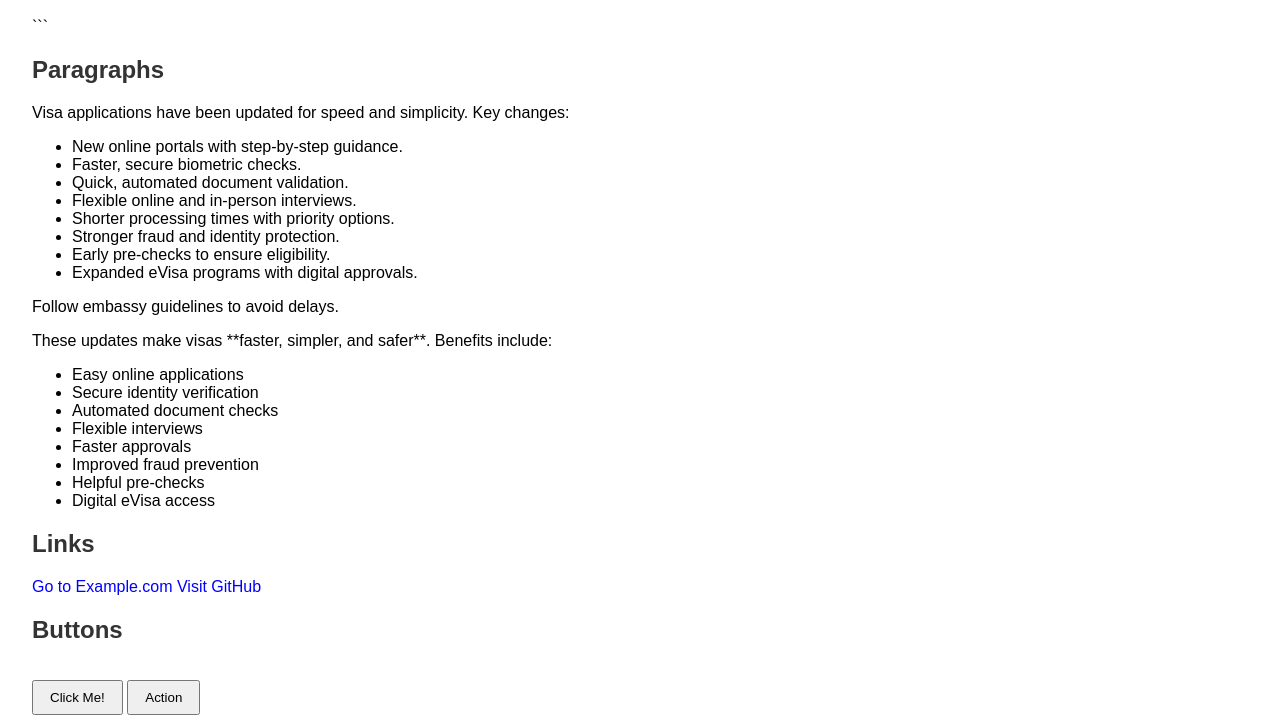
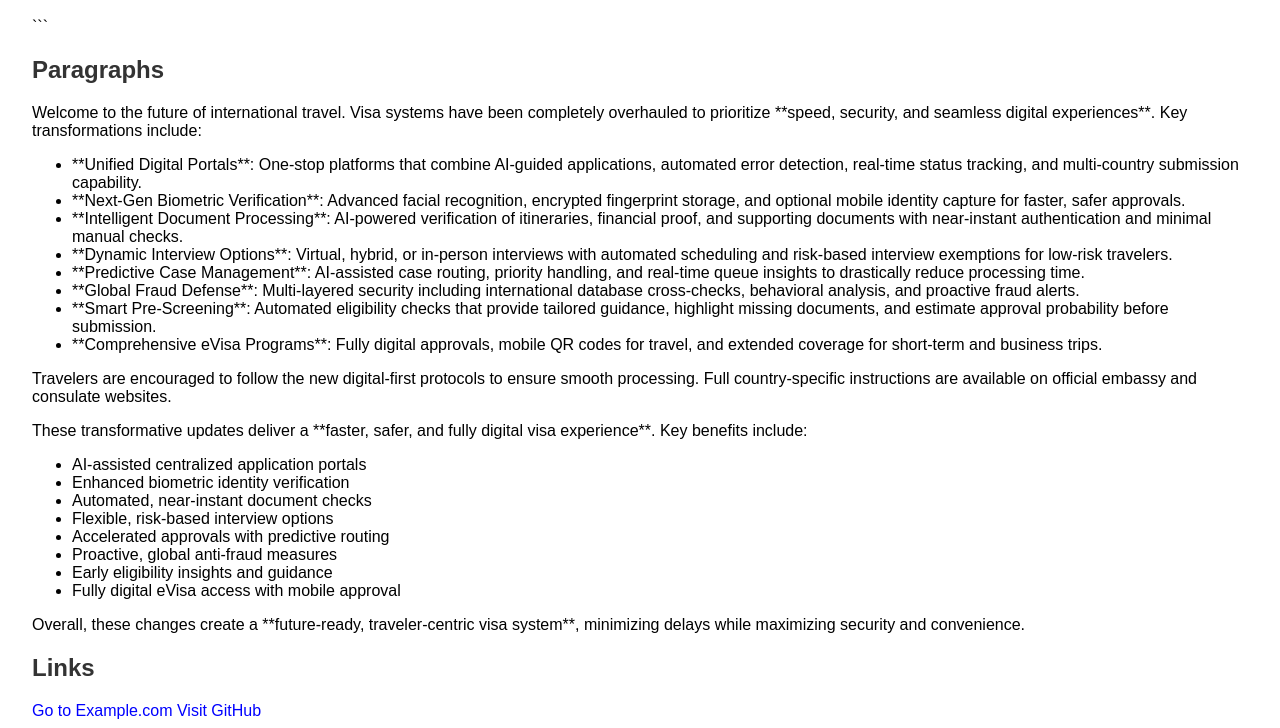
Before and after one commit to J9-tops/test-scrape, a plain HTML site: page index.html in a window 1280 px wide. Shown: the part 72-800 px from the top of the page. Drawn offline with Linux system fonts and the light colour scheme.

Commit message:
Update index.html

````diff
--- a/index.html
+++ b/index.html
@@ -22,33 +22,35 @@
 ```
 <h2>Paragraphs</h2>
 <p id="intro">
-  Visa applications have been updated for speed and simplicity. Key changes:
+  Welcome to the future of international travel. Visa systems have been completely overhauled to prioritize **speed, security, and seamless digital experiences**. Key transformations include:
   <ul>
-    <li data-type="portal">New online portals with step-by-step guidance.</li>
-    <li data-type="biometrics">Faster, secure biometric checks.</li>
-    <li data-type="documents">Quick, automated document validation.</li>
-    <li data-type="interview">Flexible online and in-person interviews.</li>
-    <li data-type="processing">Shorter processing times with priority options.</li>
-    <li data-type="security">Stronger fraud and identity protection.</li>
-    <li data-type="eligibility">Early pre-checks to ensure eligibility.</li>
-    <li data-type="evisa">Expanded eVisa programs with digital approvals.</li>
+    <li data-type="smart_portal">**Unified Digital Portals**: One-stop platforms that combine AI-guided applications, automated error detection, real-time status tracking, and multi-country submission capability.</li>
+    <li data-type="biometrics">**Next-Gen Biometric Verification**: Advanced facial recognition, encrypted fingerprint storage, and optional mobile identity capture for faster, safer approvals.</li>
+    <li data-type="documents">**Intelligent Document Processing**: AI-powered verification of itineraries, financial proof, and supporting documents with near-instant authentication and minimal manual checks.</li>
+    <li data-type="interview">**Dynamic Interview Options**: Virtual, hybrid, or in-person interviews with automated scheduling and risk-based interview exemptions for low-risk travelers.</li>
+    <li data-type="processing">**Predictive Case Management**: AI-assisted case routing, priority handling, and real-time queue insights to drastically reduce processing time.</li>
+    <li data-type="security">**Global Fraud Defense**: Multi-layered security including international database cross-checks, behavioral analysis, and proactive fraud alerts.</li>
+    <li data-type="eligibility">**Smart Pre-Screening**: Automated eligibility checks that provide tailored guidance, highlight missing documents, and estimate approval probability before submission.</li>
+    <li data-type="evisa">**Comprehensive eVisa Programs**: Fully digital approvals, mobile QR codes for travel, and extended coverage for short-term and business trips.</li>
   </ul>
-  Follow embassy guidelines to avoid delays.
+  Travelers are encouraged to follow the new digital-first protocols to ensure smooth processing. Full country-specific instructions are available on official embassy and consulate websites.
 </p>
 
 <p class="description">
-  These updates make visas **faster, simpler, and safer**. Benefits include:
+  These transformative updates deliver a **faster, safer, and fully digital visa experience**. Key benefits include:
   <ul>
-    <li data-keyword="portal">Easy online applications</li>
-    <li data-keyword="biometrics">Secure identity verification</li>
-    <li data-keyword="documents">Automated document checks</li>
-    <li data-keyword="interview">Flexible interviews</li>
-    <li data-keyword="processing">Faster approvals</li>
-    <li data-keyword="security">Improved fraud prevention</li>
-    <li data-keyword="eligibility">Helpful pre-checks</li>
-    <li data-keyword="evisa">Digital eVisa access</li>
+    <li data-keyword="smart_portal">AI-assisted centralized application portals</li>
+    <li data-keyword="biometrics">Enhanced biometric identity verification</li>
+    <li data-keyword="documents">Automated, near-instant document checks</li>
+    <li data-keyword="interview">Flexible, risk-based interview options</li>
+    <li data-keyword="processing">Accelerated approvals with predictive routing</li>
+    <li data-keyword="security">Proactive, global anti-fraud measures</li>
+    <li data-keyword="eligibility">Early eligibility insights and guidance</li>
+    <li data-keyword="evisa">Fully digital eVisa access with mobile approval</li>
   </ul>
+  Overall, these changes create a **future-ready, traveler-centric visa system**, minimizing delays while maximizing security and convenience.
 </p>
+
 
 
 
````
